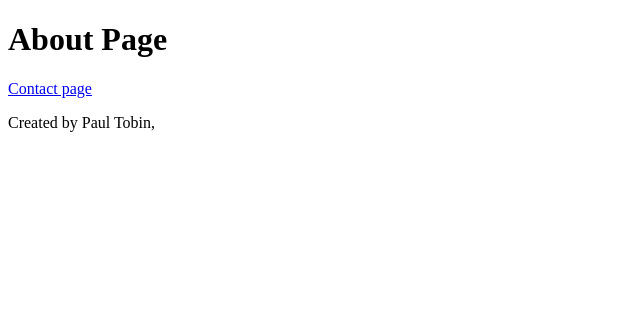
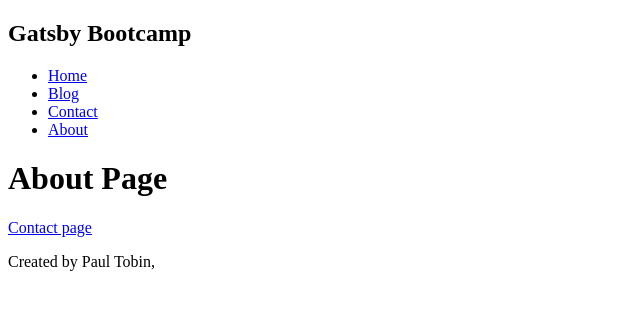
Before and after one commit to tobsirl/GatsbyJS-Bootcamp, a Gatsby site: page /about in a window 1280 px wide. Shown: the whole page, without its empty margins (0-640 px from the left). Built offline with nearby package versions, Linux system fonts and the light colour scheme; Gatsby itself is replaced by a stand-in of ours.

Commit message:
Added a Header component and added it to each page

```diff
--- /dev/null
+++ b/src/components/Header.js
@@ -0,0 +1,28 @@
+import React from 'react';
+import { Link } from 'gatsby';
+
+const Header = () => {
+  return (
+    <header>
+      <nav>
+        <h1>Gatsby Bootcamp</h1>
+        <ul>
+          <li>
+            <Link to="/">Home</Link>{' '}
+          </li>
+          <li>
+            <Link to="/blog">Blog</Link>{' '}
+          </li>
+          <li>
+            <Link to="/contact">Contact</Link>{' '}
+          </li>
+          <li>
+            <Link to="/about">About</Link>{' '}
+          </li>
+        </ul>
+      </nav>
+    </header>
+  );
+};
+
+export default Header;
--- a/src/pages/about.js
+++ b/src/pages/about.js
@@ -1,11 +1,13 @@
 import React from 'react';
 import { Link } from 'gatsby';
 
+import Header from '../components/Header';
 import Footer from '../components/Footer';
 
 const About = () => {
   return (
     <div>
+      <Header></Header>
       <h1>About Page</h1>
       <Link to="/contact">Contact page</Link>
       <Footer></Footer>
--- a/src/pages/blog.js
+++ b/src/pages/blog.js
@@ -1,10 +1,12 @@
 import React from "react";
 
+import Header from '../components/Header';
 import Footer from '../components/Footer';
 
 const BlogPage = () => {
   return (
     <div>
+      <Header></Header>
       <h1>Blog</h1>
       <p>Post will show up here later on</p>
       <Footer></Footer>
--- a/src/pages/contact.js
+++ b/src/pages/contact.js
@@ -1,10 +1,12 @@
 import React from 'react';
 
+import Header from '../components/Header';
 import Footer from '../components/Footer';
 
 const Contact = () => {
   return (
     <div>
+      <Header></Header>
       <h1>Contact Page</h1>
       <a href="https://google.com" target="_blank">
         Google
--- a/src/pages/index.js
+++ b/src/pages/index.js
@@ -1,11 +1,13 @@
 import React from 'react';
 import { Link } from 'gatsby';
 
+import Header from '../components/Header';
 import Footer from '../components/Footer';
 
 const IndexPage = () => {
   return (
     <div>
+      <Header></Header>
       <h1>Hello</h1>
       <h2>I'm Paul,</h2>
       <p>
```
